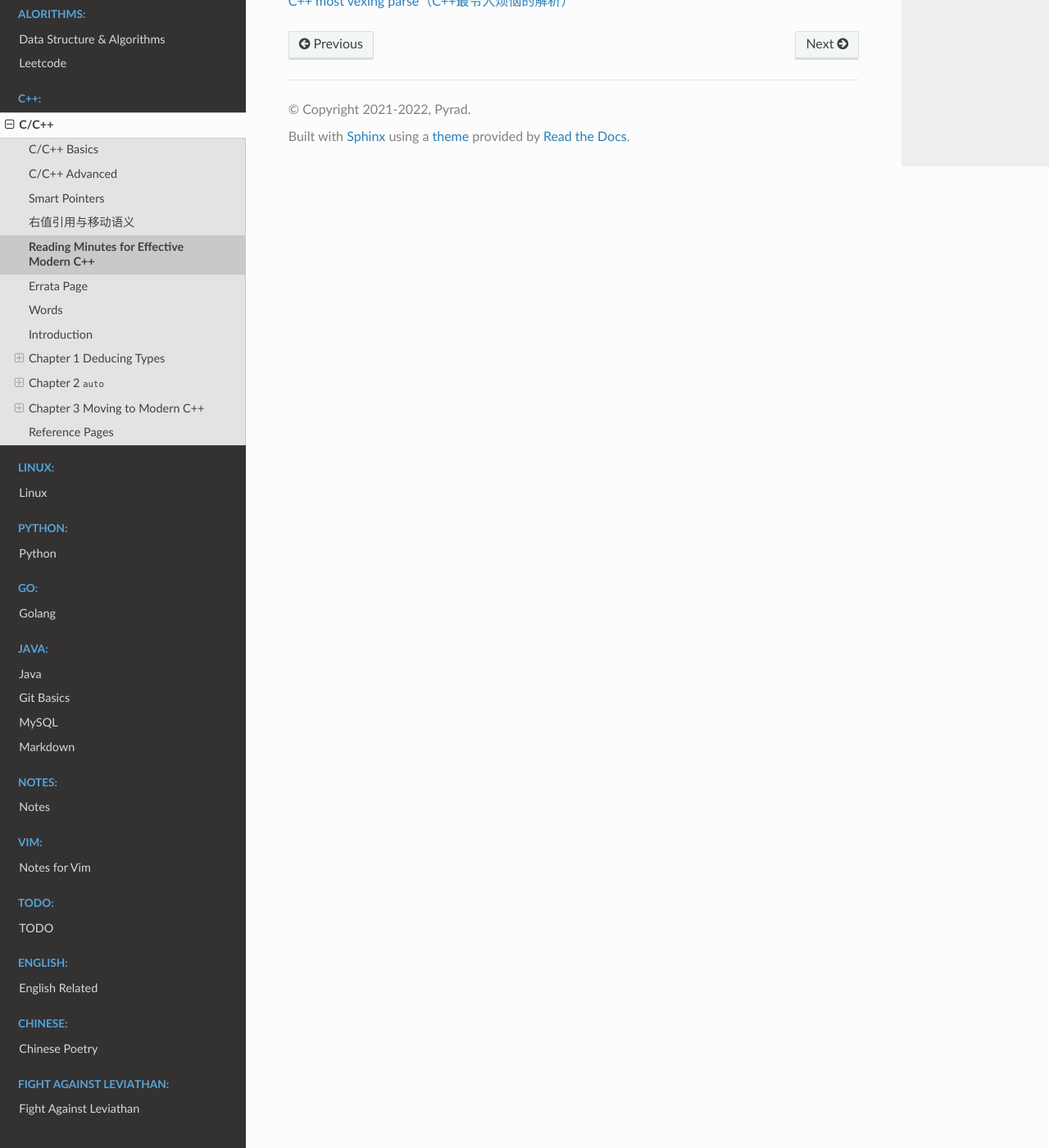
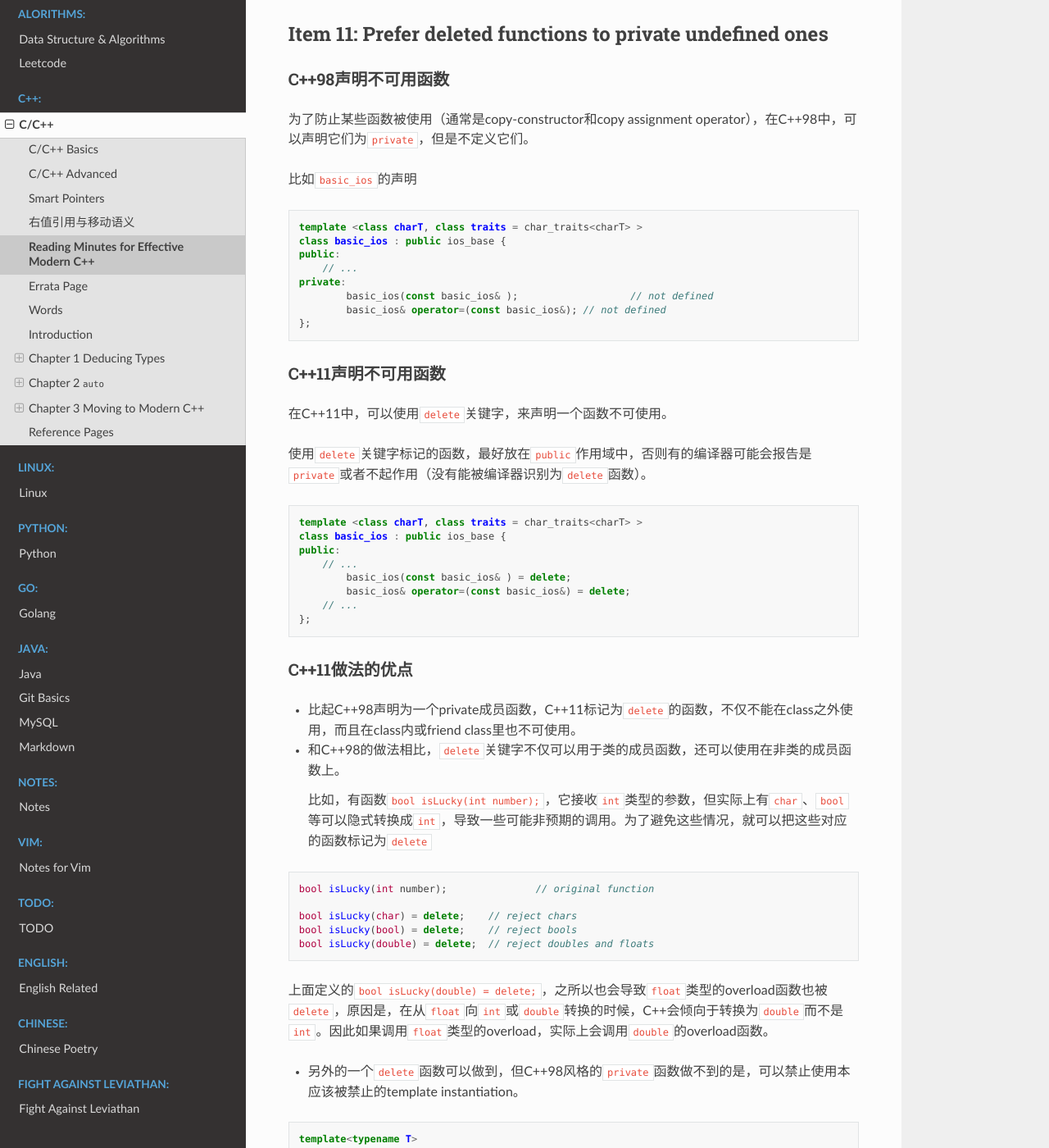
Before and after one commit to Pyrad/pyradnotes, a Sphinx documentation site: the page built from source/CPP/ReadingMinutesEffectiveModernCPP.md, in a window 1280 px wide and 1400 px high, scrolled down 41889 px. Shown: the whole window at 82% size. Built offline with Sphinx 7.4.7 and the Read the Docs theme 2.0.0, drawn with Linux system fonts in a browser that asks for light colours; some of the changed text lies outside the part shown.

Commit message:
Finished reading minutes for item 11
Prefer deleted functions to private undefined ones

````diff
--- a/source/CPP/ReadingMinutesEffectiveModernCPP.md
+++ b/source/CPP/ReadingMinutesEffectiveModernCPP.md
@@ -170,9 +170,19 @@ assortment *n.*各种各样，混合
 
 **nonsensical** *adj.*无意义的；荒谬的
 
-**tuple** 美*/ˈtjʊpəl; ˈtʌpəl/*  *n.*[计] 元组，重数
-
-**sleek ** *adj.*光滑的，光亮的；线条流畅的，造型优美的；时髦阔气的；油嘴滑舌的；*v.*使平整光亮；掩盖；打扮整洁
+**tuple** 美*/ˈtjʊpəl; ˈtʌpəl/*  *n.* [计] 元组，重数
+
+**sleek ** *adj.* 光滑的，光亮的；线条流畅的，造型优美的；时髦阔气的；油嘴滑舌的；*v.*使平整光亮；掩盖；打扮整洁
+
+
+
+**peasy** *adj.* 像豌豆的；<非正式，英>容易的，简单的 （用法：Easy, peasy.）
+
+**supersede** *vt.* 替代，取代
+
+**entail** *v.* 使必要，需要；<旧>遗赠（财产），限定继承；使人承担
+
+**dissipate**  *v.* （使某事物）消散，消失；挥霍，耗费；放荡
 
 
 
@@ -1995,6 +2005,112 @@ Scott Meyers提到了一种，即使用`std::tuple`。
 
 
 
+## Item 11: Prefer deleted functions to private undefined ones
+
+
+
+### C++98声明不可用函数
+
+为了防止某些函数被使用（通常是copy-constructor和copy assignment operator），在C++98中，可以声明它们为`private`，但是不定义它们。
+
+比如`basic_ios`的声明
+
+```cpp
+template <class charT, class traits = char_traits<charT> >
+class basic_ios : public ios_base {
+public:
+    // ...
+private:
+	basic_ios(const basic_ios& );			// not defined
+	basic_ios& operator=(const basic_ios&);	// not defined
+};
+```
+
+
+
+### C++11声明不可用函数
+
+在C++11中，可以使用`delete`关键字，来声明一个函数不可使用。
+
+使用`delete`关键字标记的函数，最好放在`public`作用域中，否则有的编译器可能会报告是`private`或者不起作用（没有能被编译器识别为`delete`函数）。
+
+```cpp
+template <class charT, class traits = char_traits<charT> >
+class basic_ios : public ios_base {
+public:
+    // ...
+	basic_ios(const basic_ios& ) = delete;
+	basic_ios& operator=(const basic_ios&) = delete;
+    // ...
+};
+```
+
+
+
+### C++11做法的优点
+
+- 比起C++98声明为一个private成员函数，C++11标记为`delete`的函数，不仅不能在class之外使用，而且在class内或friend class里也不可使用。
+
+- 和C++98的做法相比，`delete`关键字不仅可以用于类的成员函数，还可以使用在非类的成员函数上。
+
+  比如，有函数`bool isLucky(int number);`，它接收`int`类型的参数，但实际上有`char`、`bool`等可以隐式转换成`int`，导致一些可能非预期的调用。为了避免这些情况，就可以把这些对应的函数标记为`delete`
+
+```cpp
+bool isLucky(int number);		// original function
+
+bool isLucky(char) = delete;	// reject chars
+bool isLucky(bool) = delete;	// reject bools
+bool isLucky(double) = delete;	// reject doubles and floats
+```
+
+上面定义的`bool isLucky(double) = delete;`，之所以也会导致`float`类型的overload函数也被`delete`，原因是，在从`float`向`int`或`double`转换的时候，C++会倾向于转换为`double`而不是`int`。因此如果调用`float`类型的overload，实际上会调用`double`的overload函数。
+
+- 另外的一个`delete`函数可以做到，但C++98风格的`private`函数做不到的是，可以禁止使用本应该被禁止的template instantiation。
+
+```cpp
+template<typename T>
+void processPointer(T* ptr);
+
+template<>
+void processPointer<void>(void*) = delete;
+template<>
+void processPointer<char>(char*) = delete;
+template<>
+void processPointer<const void>(const void*) = delete;
+template<>
+void processPointer<const char>(const char*) = delete;
+```
+
+如上，在处理指针类型的template的时候，有两种指针是特殊的角色，需要特殊处理。即`void*`已经`char*`。
+
+**`void*`指针不能解引用，也不能自增或自减。而`char*`通常代表C风格的字符串。**这两种通常需要特殊处理。
+
+所以可以如上声明`delete`函数。
+
+- 还有一个有点：一个在class内的template function，如果需要把它的某个特化禁用，只能用C++11的`delete`。
+
+  这是由于，C++98风格的禁用函数，其声明需要是`private`，但模板的特化又必须在`namespace` scope，因此会编译失败。而C++11风格的禁用函数，就可以将其声明在class scope之外（同时也声明是`delete`）
+
+```cpp
+class Widget {
+public:
+	template<typename T>
+	void processPointer(T* ptr) { /*...*/ }
+};
+
+template<>											// still public,
+void Widget::processPointer<void>(void*) = delete;	// but deleted
+```
+
+
+
+> Things to Remember
+>
+> - Prefer deleted functions to private undefined ones.
+> - Any function may be deleted, including non-member functions and template instantiations.
+
+
+
 
 
 
````
